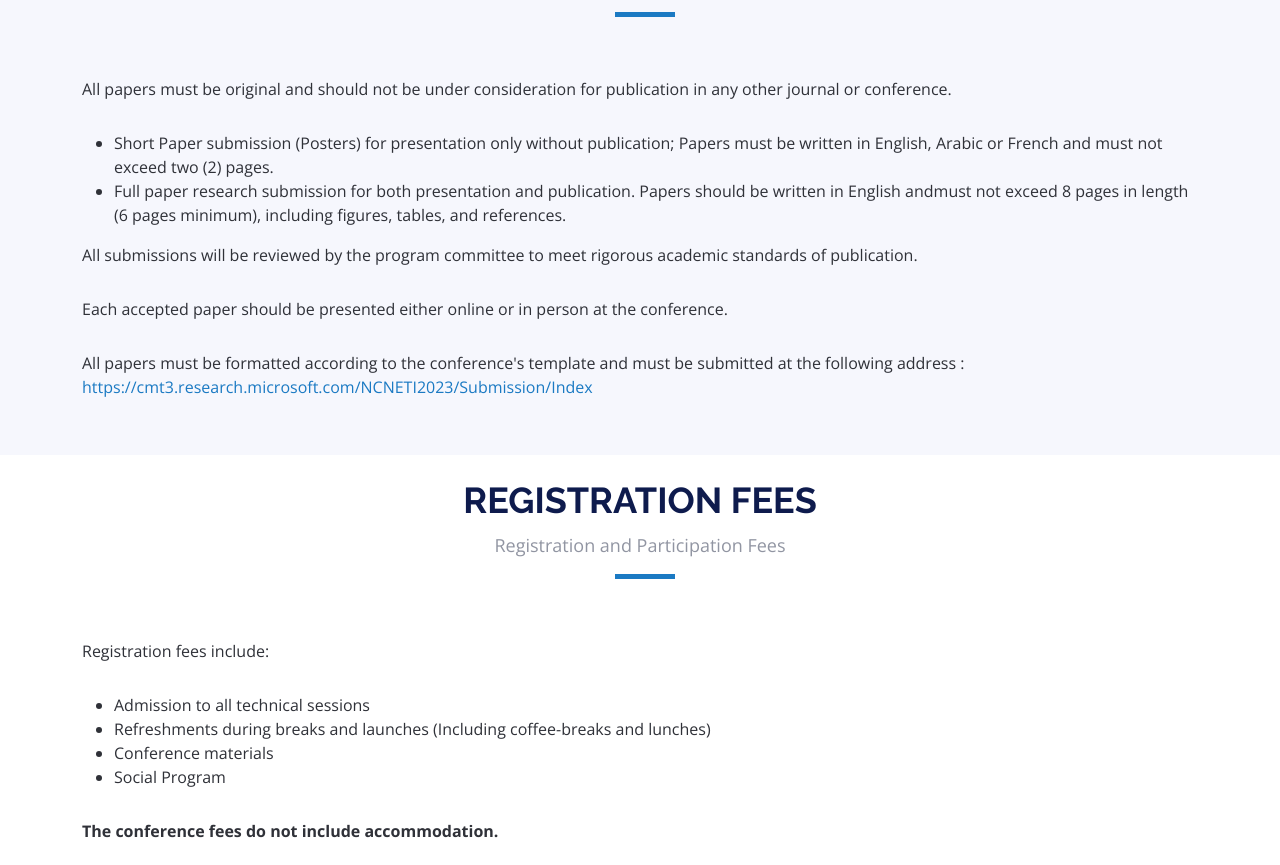
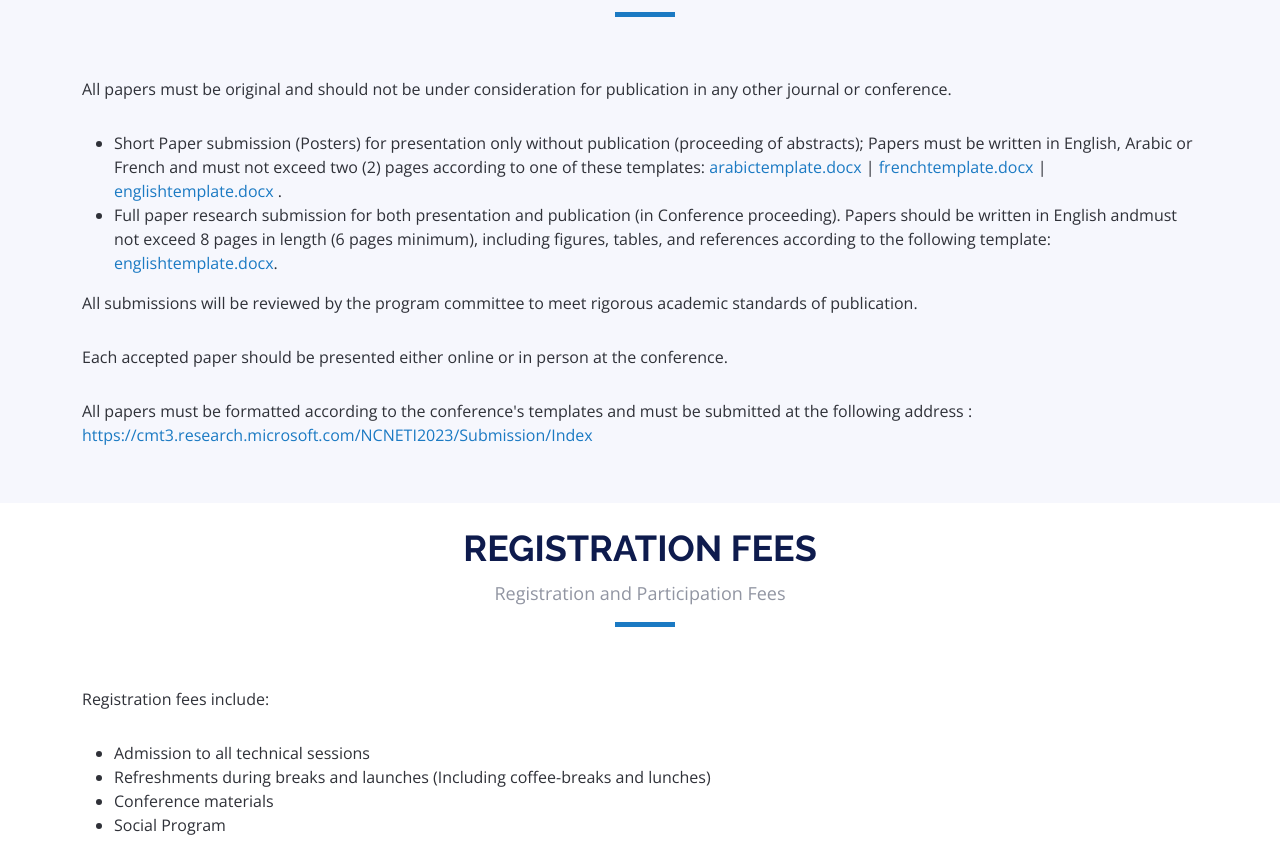
Before and after one commit to ncneti23/ncneti23.github.io, a plain HTML site: page index.html in a window 1280 px wide. Shown: the part 7021-7886 px from the top of the page. Drawn offline with nearby package versions, Linux system fonts and the light colour scheme.

Commit message:
templates

```diff
--- a/index.html
+++ b/index.html
@@ -1042,12 +1042,14 @@
                         journal or conference.
                     </p>
                     <ul>
-                        <li>Short Paper submission (Posters) for presentation only without publication; Papers must be
-                            written in English, Arabic or French and must not exceed two (2) pages.</li>
-                        <li>Full paper research submission for both presentation and publication. Papers should be
+                        <li>Short Paper submission (Posters) for presentation only without publication (proceeding of abstracts); Papers must be
+                            written in English, Arabic or French and must not exceed two (2) pages according to one of these templates:
+                            <a href="#">arabictemplate.docx</a> | <a href="#">frenchtemplate.docx</a> | <a href="#">englishtemplate.docx</a>
+                            .</li>
+                        <li>Full paper research submission for both presentation and publication (in Conference proceeding). Papers should be
                             written in English
                             andmust not exceed 8 pages in length (6 pages minimum), including figures, tables, and
-                            references.</li>
+                            references according to the following template: <a href="">englishtemplate.docx</a>.</li>
                     </ul>
                     <p>All submissions will be reviewed by the program committee to meet rigorous academic standards of
                         publication. </p>
@@ -1057,7 +1059,7 @@
                     <p>
                         All papers must
                         be formatted
-                        according to the conference's template and must be submitted at the following address : <a
+                        according to the conference's templates and must be submitted at the following address : <a
                             href="https://cmt3.research.microsoft.com/NCNETI2023/Submission/Index">https://cmt3.research.microsoft.com/NCNETI2023/Submission/Index</a>
                     </p>
 
```
